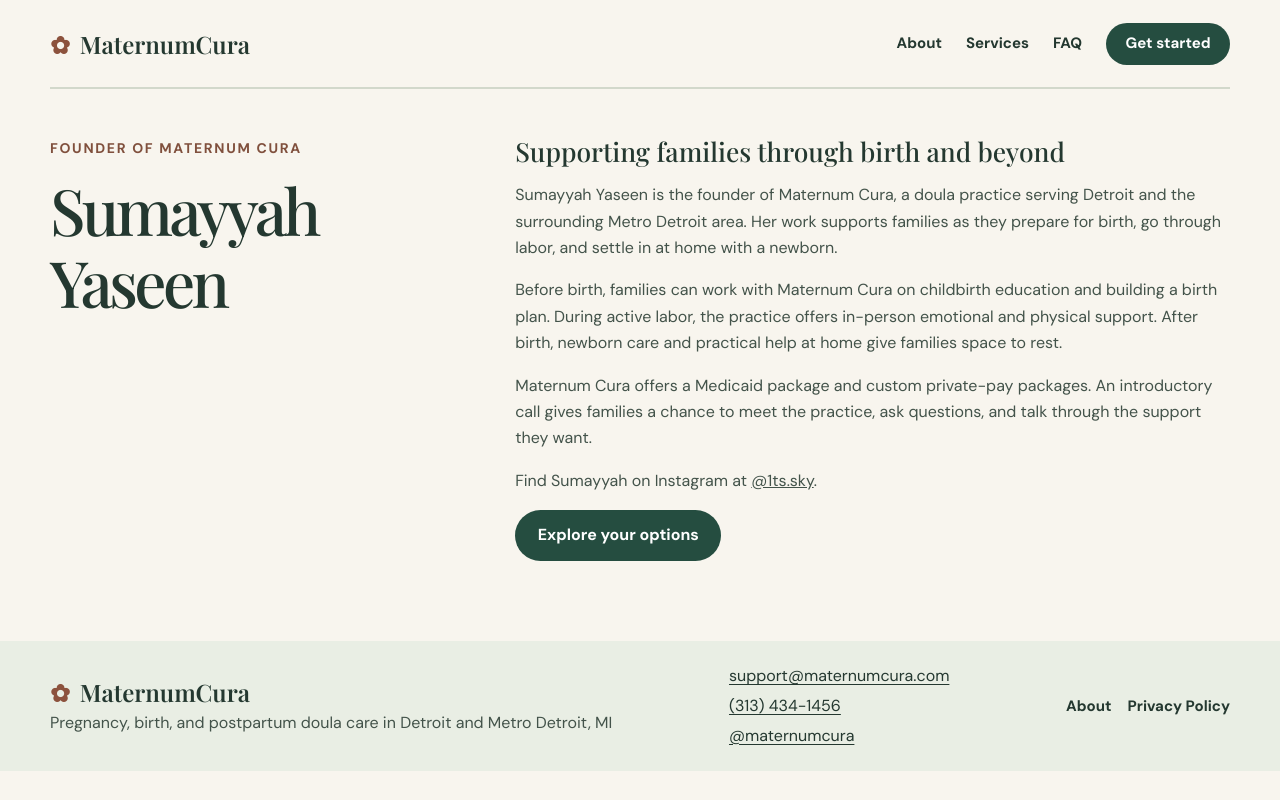
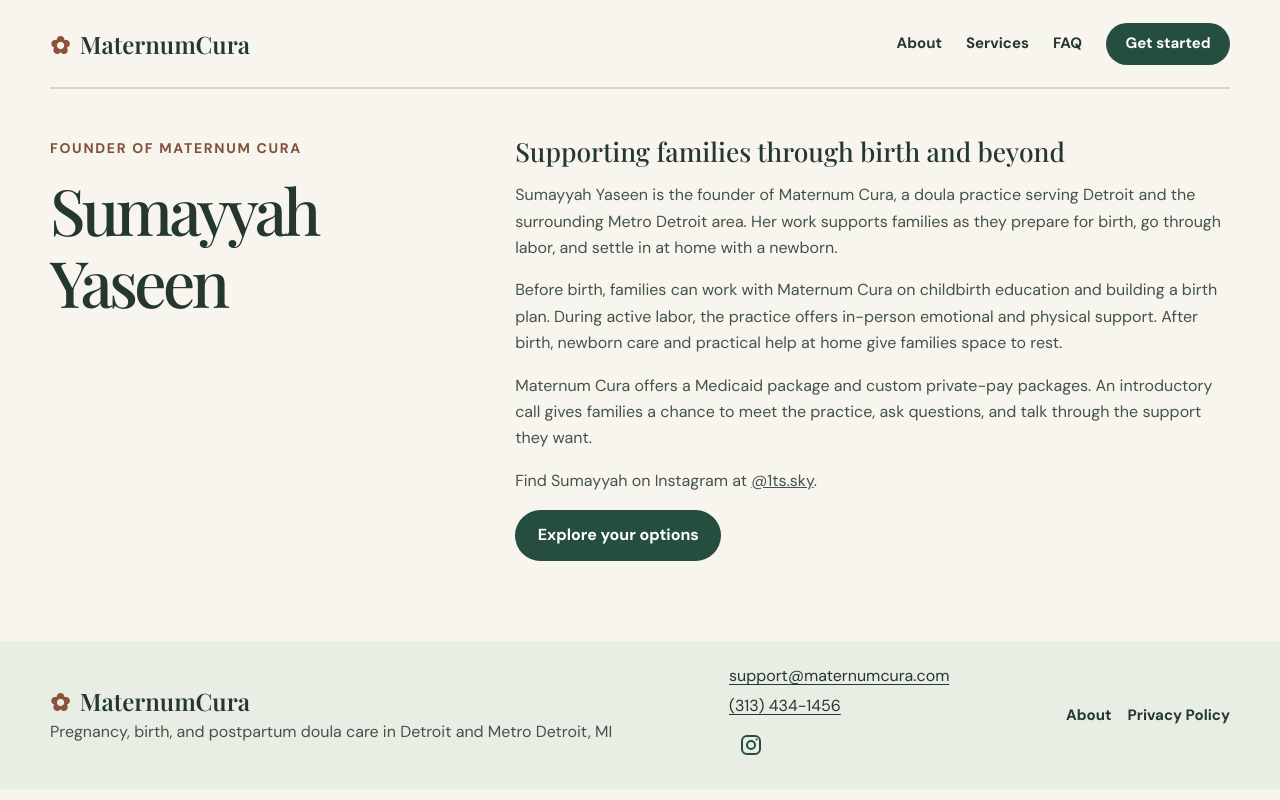
Before and after one commit to abdurryaseen/maternumcura, a plain HTML site: page about.html in a window 1280 px wide. Drawn offline with nearby package versions, Linux system fonts and the light colour scheme; a web font is replaced by a local one.

Commit message:
Show Instagram icon in site footer

```diff
--- a/about.html
+++ b/about.html
@@ -6,7 +6,7 @@
   <meta name="theme-color" content="#f8f5ee">
   <title>About Sumayyah Yaseen | Maternum Cura</title>
   <link rel="icon" href="assets/icon.png" type="image/png">
-  <link rel="stylesheet" href="styles.css?v=about-page">
+  <link rel="stylesheet" href="styles.css?v=instagram-icon">
 </head>
 <body>
 <a class="skip" href="#main">Skip to content</a>
@@ -39,7 +39,13 @@
     <address class="contact">
       <a href="mailto:support@maternumcura.com">support@maternumcura.com</a>
       <a href="tel:+13134341456">(313) 434-1456</a>
-      <a href="https://www.instagram.com/maternumcura/" aria-label="Maternum Cura on Instagram">@maternumcura</a>
+      <a class="instagram-link" href="https://www.instagram.com/maternumcura/" aria-label="Maternum Cura on Instagram">
+        <svg width="24" height="24" viewBox="0 0 24 24" fill="none" aria-hidden="true" focusable="false">
+          <rect x="3" y="3" width="18" height="18" rx="5" stroke="currentColor" stroke-width="2"/>
+          <circle cx="12" cy="12" r="4" stroke="currentColor" stroke-width="2"/>
+          <circle cx="17.6" cy="6.5" r="1.1" fill="currentColor"/>
+        </svg>
+      </a>
     </address>
     <div class="footer-links"><a href="about.html" aria-current="page">About</a><a href="privacy.html">Privacy Policy</a></div>
   </div>
--- a/styles.css
+++ b/styles.css
@@ -104,3 +104,6 @@ nav>a:not(.button){display:none}
 .footer-links{display:flex;flex-wrap:wrap;gap:.5rem 1rem}
 .footer-links a{font-size:.94rem;font-weight:700;text-decoration:none}
 .footer-links a:hover{text-decoration:underline}
+
+.instagram-link{display:inline-grid;place-items:center;align-self:flex-start;width:44px;height:44px;border-radius:50%;color:var(--green)}
+.instagram-link:hover{background:var(--line)}
```
Also changed, not shown: index.html (+8 -2 lines), privacy.html (+8 -2 lines).
